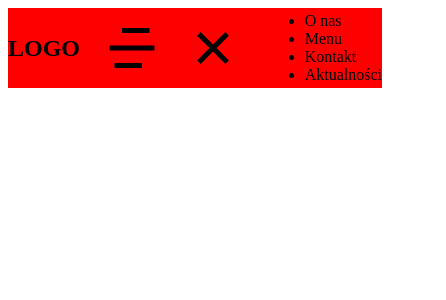
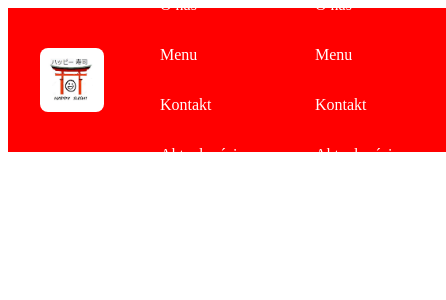
Before and after one commit to m-slezak/happySushi, a React (Vite) app in the folder HappySushi/: page / in a window 390 px wide. Shown: the top 300 px of the page, 446 px wide, since content can reach past the window. Built offline with nearby package versions, Linux system fonts and the light colour scheme.

Commit message:
add Navigation, MobileNavigation

```diff
--- /dev/null
+++ b/HappySushi/src/components/Navbar/MobileNavigation.jsx
@@ -0,0 +1,13 @@
+import React from "react";
+import NavLinks from "./NavLinks";
+import styles from "./navbar.module.css";
+
+const MobileNavigation = () => {
+  return (
+    <nav className={styles.MobileNavigation}>
+      <NavLinks />
+    </nav>
+  );
+};
+
+export default MobileNavigation;
--- /dev/null
+++ b/HappySushi/src/components/Navbar/NavLinks.jsx
@@ -0,0 +1,14 @@
+import React from "react";
+
+const NavLinks = () => {
+  return (
+    <ul>
+      <li>O nas</li>
+      <li>Menu</li>
+      <li>Kontakt</li>
+      <li>Aktualności</li>
+    </ul>
+  );
+};
+
+export default NavLinks;
--- a/HappySushi/src/components/Navbar/Navbar.jsx
+++ b/HappySushi/src/components/Navbar/Navbar.jsx
@@ -1,24 +1,21 @@
 import React, { useState } from "react";
 import { RiMenu4Line, RiCloseLine } from "react-icons/ri";
+import Logo from "../../assets/logo.jpeg";
+import Navigation from "./Navigation";
+import MobileNavigation from "./MobileNavigation";
 import styles from "../Navbar/navbar.module.css";
 
 const Navbar = () => {
-  const [navbar, setNavbar] = useState(false);
-  function toggleSet() {
-    setNavbar((oldNavbar) => !oldNavbar);
-  }
-
   return (
     <section className={styles.navbar}>
-      <h1> LOGO</h1>
-      <RiMenu4Line size={60} />
-      <RiCloseLine size={60} />
-      <ul className={!navbar ? "styles.hidden" : "styles.shown"}>
-        <li>O nas</li>
-        <li>Menu</li>
-        <li>Kontakt</li>
-        <li>Aktualności</li>
-      </ul>
+      <img src={Logo} alt="logo" className={styles.logo} />
+      {/* <div>
+        <RiMenu4Line size={60} />
+        <RiCloseLine size={60} />
+      </div> */}
+
+      <Navigation />
+      <MobileNavigation />
     </section>
   );
 };
--- /dev/null
+++ b/HappySushi/src/components/Navbar/Navigation.jsx
@@ -0,0 +1,13 @@
+import React from "react";
+import styles from "./navbar.module.css";
+import NavLinks from "./NavLinks";
+
+const Navigation = () => {
+  return (
+    <nav className={styles.navigation}>
+      <NavLinks />
+    </nav>
+  );
+};
+
+export default Navigation;
--- a/HappySushi/src/components/Navbar/navbar.module.css
+++ b/HappySushi/src/components/Navbar/navbar.module.css
@@ -1,8 +1,25 @@
+.logo {
+  width: 4rem;
+  height: 4rem;
+  border-radius: 0.5rem;
+}
 .navbar {
   display: flex;
   align-items: center;
   justify-content: space-between;
   width: 100%;
   height: 80px;
+  padding: 2rem;
   background: red;
 }
+
+.navbar nav ul {
+  list-style: none;
+}
+
+.navbar nav ul li {
+  text-decoration: none;
+  margin: 1rem;
+  display: inline-block;
+  color: white;
+}
```
Also changed, not shown: HappySushi/src/assets/logo.jpeg (added).
